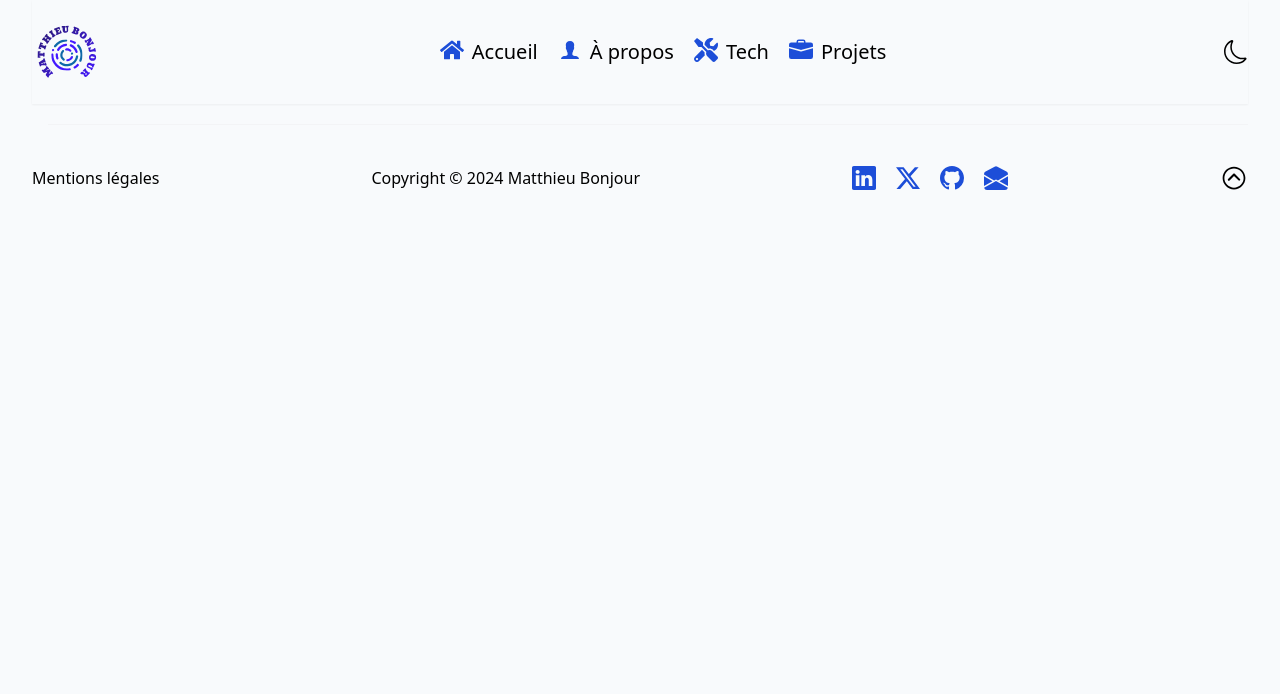
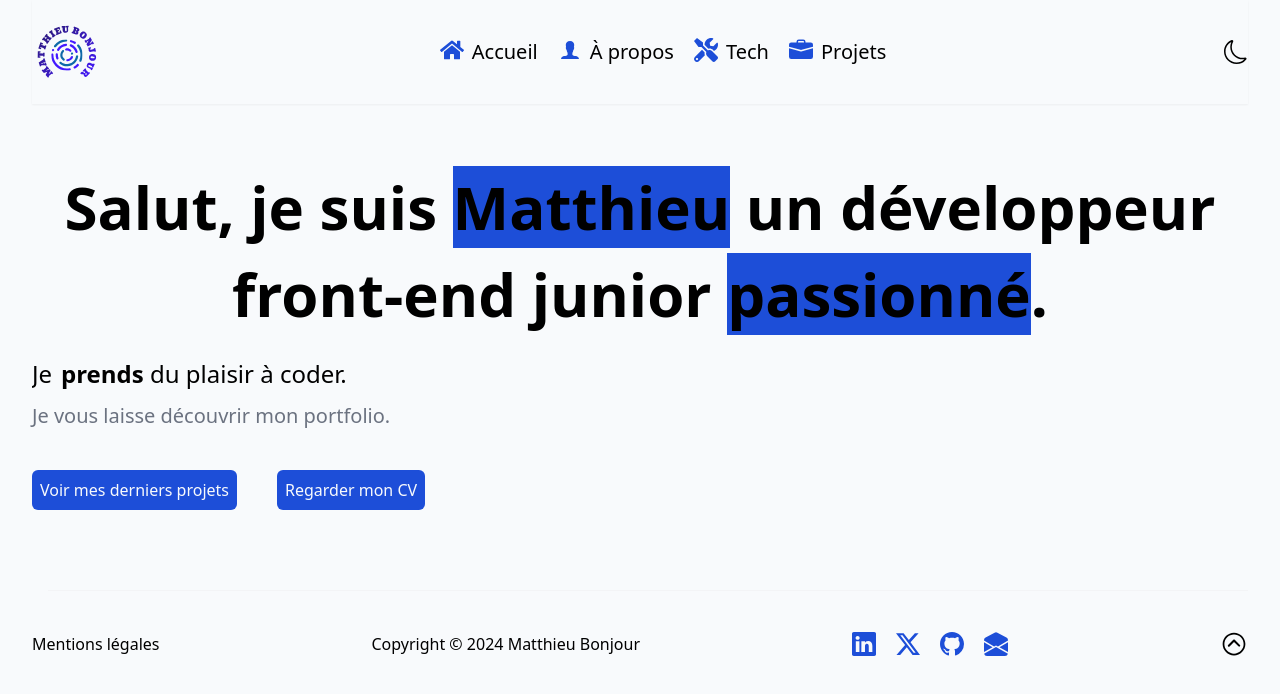
Before and after one commit to Matthieu83600/portfolio-nextjs, a Next.js app: page / in a window 1280 px wide. Shown: the top 694 px of the page. Built offline with nearby package versions, Linux system fonts and the light colour scheme.

Commit message:
feat: created introduction section

```diff
--- a/app/page.tsx
+++ b/app/page.tsx
@@ -1,3 +1,9 @@
+import IntroSection from '@/components/IntroSection/Intro';
+
 export default function Home() {
-  return <></>;
+  return (
+    <div className="container-md">
+      <IntroSection />
+    </div>
+  );
 }
--- /dev/null
+++ b/components/IntroSection/Intro.tsx
@@ -0,0 +1,133 @@
+'use client';
+import { useEffect, useState } from 'react';
+import Link from 'next/link';
+import { TextElementProps } from '../../types/textElement.types';
+import { useScrollTo } from '../../hooks/useScrollTo';
+
+const IntroSection = () => {
+  const { scrollToEl } = useScrollTo();
+
+  const [count, setCount] = useState(0);
+  const [text] = useState([
+    'suis passionné de nouvelles technologies.',
+    'continue à développer mes compétences.',
+    'prends du plaisir à coder.',
+    'développe des sites avec React / Nextjs.',
+  ]);
+
+  const onClick = (e: never) => scrollToEl(e);
+
+  useEffect(() => {
+    const interval = setInterval(() => {
+      setCount(count + 1);
+
+      if (count === 3) {
+        setCount(0);
+      }
+    }, 2000);
+
+    return () => clearInterval(interval);
+  }, [count]);
+
+  return (
+    <section id="intro" className="section">
+      <div className="flex flex-col items-center gap-4 py-5">
+        <div className="py-5 md:py-10">
+          <h1
+            className="text-3xl font-bold md:text-5xl xl:text-6xl"
+            style={{
+              transition: 'all 0.9s cubic-bezier(0.17, 0.55, 0.55, 1) 0.5s',
+            }}
+          >
+            <p className="text-center leading-[145%]">
+              Salut, je suis{' '}
+              <mark className="bg-blue-700 dark:bg-sky-300">Matthieu</mark> un
+              développeur front-end junior{' '}
+              <mark className="bg-blue-700 dark:bg-sky-300">passionné</mark>.
+            </p>
+          </h1>
+
+          <div className="relative mt-5 flex flex-col overflow-hidden">
+            <p
+              className="transform-none text-[17px] opacity-100 md:text-2xl"
+              style={{
+                transition: 'all 0.9s cubic-bezier(0.17, 0.55, 0.55, 1) 0.5s',
+              }}
+            >
+              Je
+              <span
+                className="ease-in-expo absolute ml-4 flex flex-col transition-all duration-500"
+                style={{
+                  top:
+                    count === 0
+                      ? '0'
+                      : count === 1
+                        ? '-100%'
+                        : count === 2
+                          ? '-200%'
+                          : count === 3
+                            ? '-300%'
+                            : '0',
+                  left: '13px',
+                }}
+              >
+                {text.map((element) => (
+                  <TextElement key={element} element={element} />
+                ))}
+              </span>
+            </p>
+          </div>
+          <p
+            className="mb-10 mt-3 text-xl text-gray-500"
+            style={{
+              transition: 'all 0.9s cubic-bezier(0.17, 0.55, 0.55, 1) 0.5s',
+            }}
+          >
+            Je vous laisse découvrir mon portfolio.
+          </p>
+          <div
+            style={{
+              transition: 'all 0.9s cubic-bezier(0.17, 0.55, 0.55, 1) 0.5s',
+            }}
+            className="flex flex-col gap-10 sm:flex-row"
+          >
+            <Link
+              href="#projects"
+              onClick={onClick}
+              className="rounded-md bg-blue-700 p-2 text-slate-50"
+              aria-label="Derniers projets"
+            >
+              Voir mes derniers projets
+            </Link>
+            <Link
+              href="https://cvdesignr.com/p/65770bab74d9f"
+              target="_blank"
+              className="rounded-md bg-blue-700 p-2 text-slate-50"
+              aria-label="Mon CV"
+            >
+              Regarder mon CV
+            </Link>
+          </div>
+        </div>
+      </div>
+    </section>
+  );
+};
+
+export default IntroSection;
+
+const TextElement: React.FC<TextElementProps> = ({ element }) => {
+  const firstWord = <b>{element.split(' ').at(0)}</b>;
+  const restWords = element.split(' ').slice(1).join(' ');
+
+  return (
+    <span
+      className="text-[17px] md:text-2xl"
+      style={{
+        transition: 'all 0.9s cubic-bezier(0.17, 0.55, 0.55, 1) 0.5s',
+      }}
+    >
+      {firstWord} {restWords}
+    </span>
+  );
+};
```
